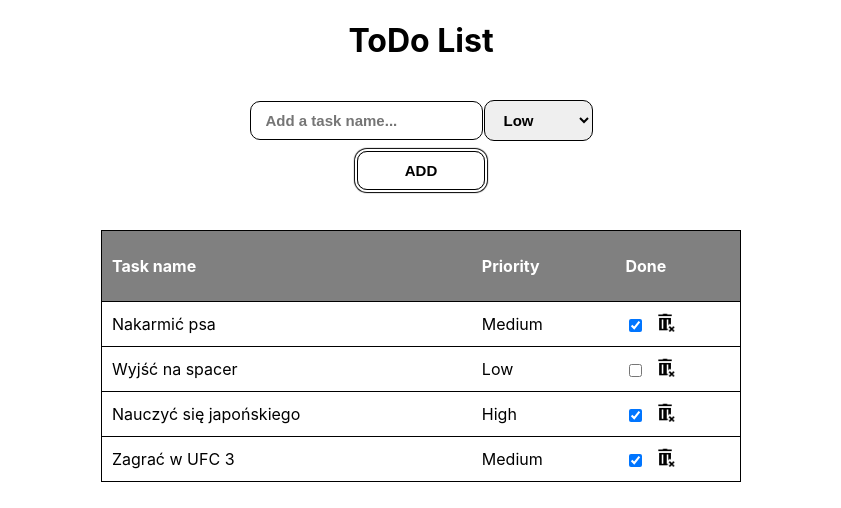
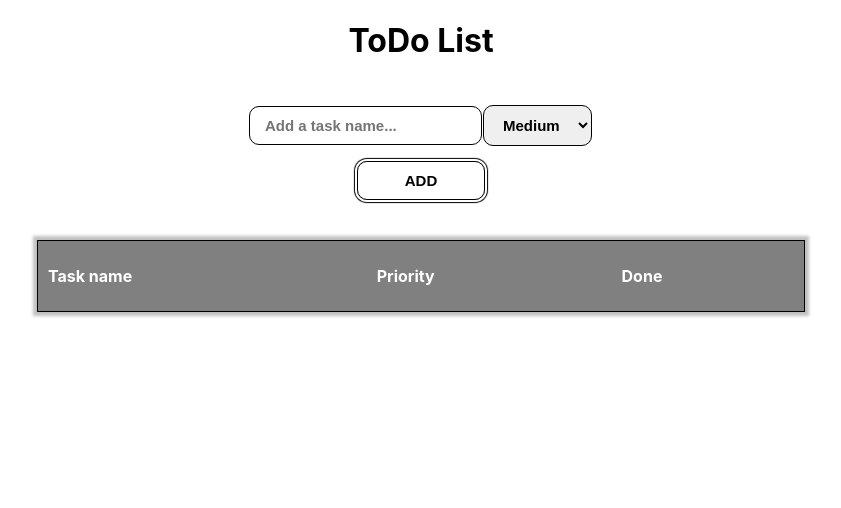
Before and after one commit to swiaczek/ToDo-List, a React (Create React App) app: page / in a window 1280 px wide. Shown: the top 508 px of the page, without its empty margins (219-1060 px from the left). Built offline with nearby package versions, Linux system fonts and the light colour scheme.

Commit message:
Add localStorage to project, updates: AddTask.js, styles

```diff
--- a/src/components/AddTask.js
+++ b/src/components/AddTask.js
@@ -4,8 +4,31 @@ import "./css/AddTask.css";
 class AddTask extends Component {
   state = {
     text: "",
-    options: ""
+    priority: "Medium"
   };
+
+  handleText = e => {
+    this.setState({
+      text: e.target.value
+    });
+  };
+  handleClick = () => {
+    const { text, priority } = this.state;
+    const add = this.props.add(text, priority);
+    if (add) {
+      this.setState({
+        text: "",
+        priority: "Medium"
+      });
+    }
+  };
+
+  handleSelect = e => {
+    this.setState({
+      priority: e.target.value
+    });
+  };
+
   render() {
     return (
       <div className="AddTask">
@@ -13,15 +36,21 @@ class AddTask extends Component {
           type="text"
           placeholder="Add a task name..."
           value={this.state.text}
+          onChange={this.handleText}
         />
         <label htmlFor="Priority">
-          <select name="Priority" id="Priority">
-            <option value={this.state.options}>Low</option>
-            <option value={this.state.options}>Medium</option>
-            <option value={this.state.options}>High</option>
+          <select
+            name="Priority"
+            id="Priority"
+            value={this.state.priority}
+            onChange={this.handleSelect}
+          >
+            <option value={this.state.low}>Low</option>
+            <option value={this.state.medium}>Medium</option>
+            <option value={this.state.high}>High</option>
           </select>
         </label>
-        <button>Add</button>
+        <button onClick={this.handleClick}>Add</button>
       </div>
     );
   }
--- a/src/components/App.js
+++ b/src/components/App.js
@@ -4,33 +4,9 @@ import TaskList from "./TaskList";
 import "./css/App.css";
 
 class App extends Component {
+  counter = 4;
   state = {
-    tasks: [
-      {
-        id: 0,
-        text: "Nakarmić psa",
-        priority: "Medium",
-        done: true
-      },
-      {
-        id: 1,
-        text: "Wyjść na spacer",
-        priority: "Low",
-        done: false
-      },
-      {
-        id: 2,
-        text: "Nauczyć się japońskiego",
-        priority: "High",
-        done: true
-      },
-      {
-        id: 3,
-        text: "Zagrać w UFC 3",
-        priority: "Medium",
-        done: true
-      }
-    ]
+    tasks: []
   };
 
   deleteTask = id => {
@@ -55,11 +31,40 @@ class App extends Component {
     });
   };
 
+  addTask = (text, priority) => {
+    const task = {
+      id: this.counter,
+      text,
+      priority,
+      done: false
+    };
+    this.counter++;
+
+    this.setState(prevState => ({
+      tasks: [...prevState.tasks, task]
+    }));
+    return true;
+  };
+
+  componentDidMount() {
+    if (!localStorage.todoListState) {
+      localStorage.setItem("todoListState", JSON.stringify(this.state.tasks));
+    }
+    const localTodoArray = JSON.parse(localStorage.todoListState);
+    this.setState({
+      tasks: localTodoArray
+    });
+  }
+
+  componentDidUpdate() {
+    localStorage.setItem("todoListState", JSON.stringify(this.state.tasks));
+  }
+
   render() {
     return (
       <div className="App">
         <h1>ToDo List</h1>
-        <AddTask />
+        <AddTask add={this.addTask} />
         <TaskList
           tasks={this.state.tasks}
           delete={this.deleteTask}
--- a/src/components/css/AddTask.css
+++ b/src/components/css/AddTask.css
@@ -15,7 +15,8 @@
 }
 
 .AddTask select {
-  margin-left: 1px;
+  margin: 5px 1px;
+  cursor: pointer;
 }
 
 .AddTask button {
@@ -28,6 +29,7 @@
   box-shadow: 0 0 0 2px white, 0 0 1px 3px black;
   text-transform: uppercase;
   transition: linear 0.3s 0.1s;
+  cursor: pointer;
 }
 
 .AddTask button::after {
--- a/src/components/css/Task.css
+++ b/src/components/css/Task.css
@@ -1,6 +1,6 @@
 .TaskList {
-  max-width: 50vw;
-  margin: 40px auto;
+  max-width: 60vw;
+  margin: 20px auto;
 }
 
 table {
@@ -8,6 +8,7 @@ table {
   border: 1px solid black;
   border-collapse: collapse;
   text-align: left;
+  box-shadow: 0 0 3px 4px silver;
 }
 
 th,
@@ -28,10 +29,16 @@ td button {
   background-color: transparent;
   border: none;
   outline: none;
+  transition: 0.3s;
   cursor: pointer;
+  visibility: hidden;
 }
 td button:hover {
   opacity: 0.5;
+}
+
+tr:hover button {
+  visibility: visible;
 }
 
 td button img {
```
